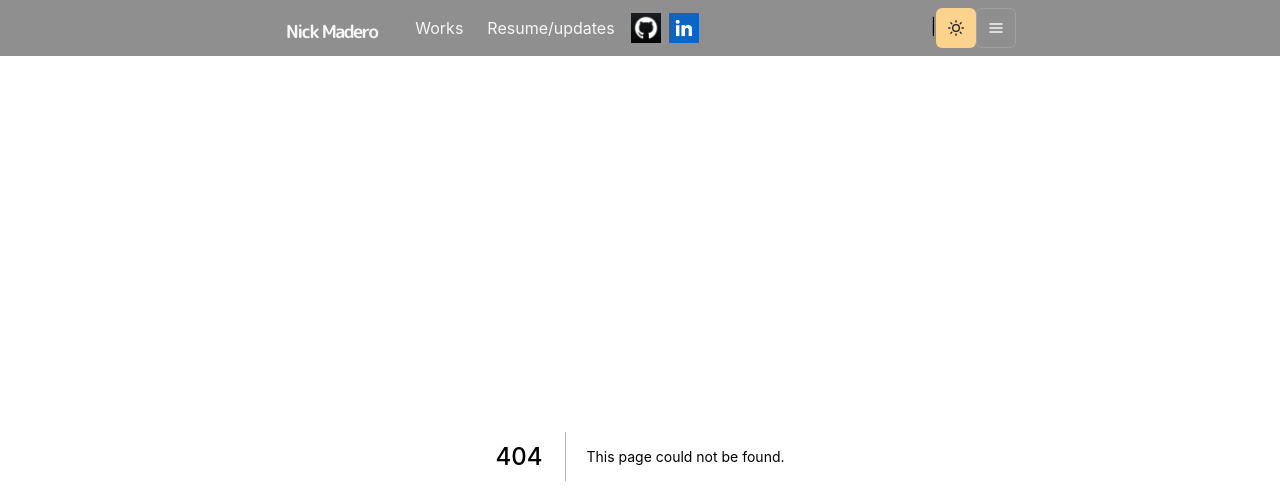
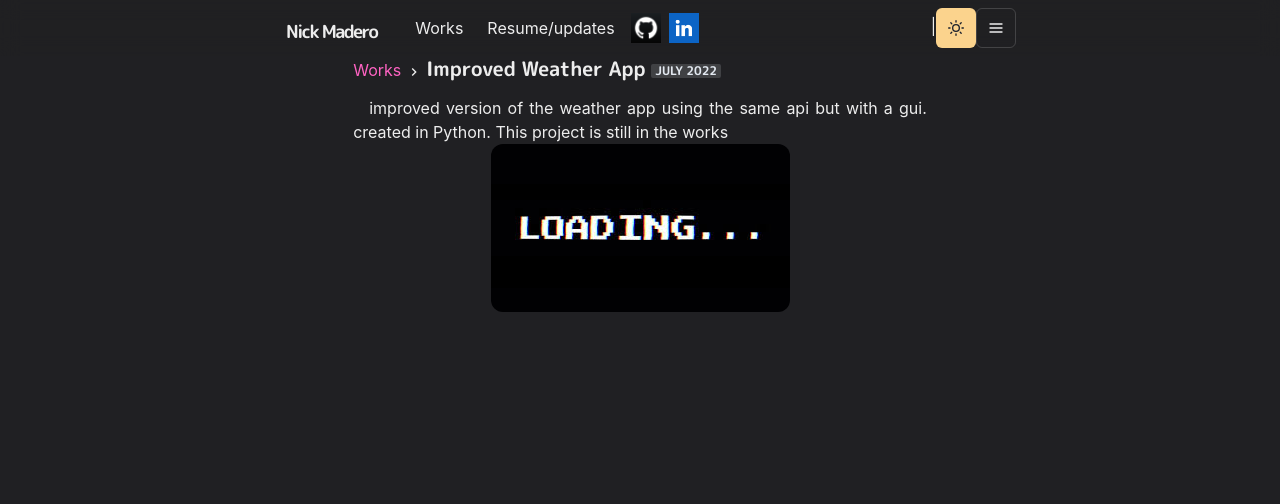
Before and after one commit to NickMadero/NickMadero-homepage, a Next.js app: page /works/GuiWeather in a window 1280 px wide. Before the commit this address had no page. Shown: the top 504 px of the page. Built offline with nearby package versions, Linux system fonts and the light colour scheme.

Commit message:
added new project called guiweather

```diff
--- /dev/null
+++ b/pages/works/GuiWeather.js
@@ -0,0 +1,37 @@
+
+import {Box, Container, Badge,Link,List,ListItem } from "@chakra-ui/react";
+import {ExtenalLinkIcon} from '@chakra-ui/icons'
+import {Title,WorkImage,Meta} from '../../components/work'
+import P from '../../components/paragraph'
+import Layout from "../../components/layouts/article";
+import loading from "../../public/images/loading.jpg"
+import { WorkGridItem } from "../../components/grid-item";
+const Work = () => {
+    return(
+        <Layout title="NewWeatherApp">
+            <Container>
+                <Title>
+                    Improved Weather App <Badge>july 2022</Badge>
+                 </Title>
+                 <P>
+                  improved version of the weather app using the same
+                  api but with a gui. created in Python. This project is still in the works
+
+                </P>
+
+                <Box>
+               <WorkGridItem thumbnail={loading} />
+
+             </Box>
+
+
+
+                <List ml={4} my={4}></List>
+
+
+            </Container>
+        </Layout>
+
+    )
+}
+export default Work
```
